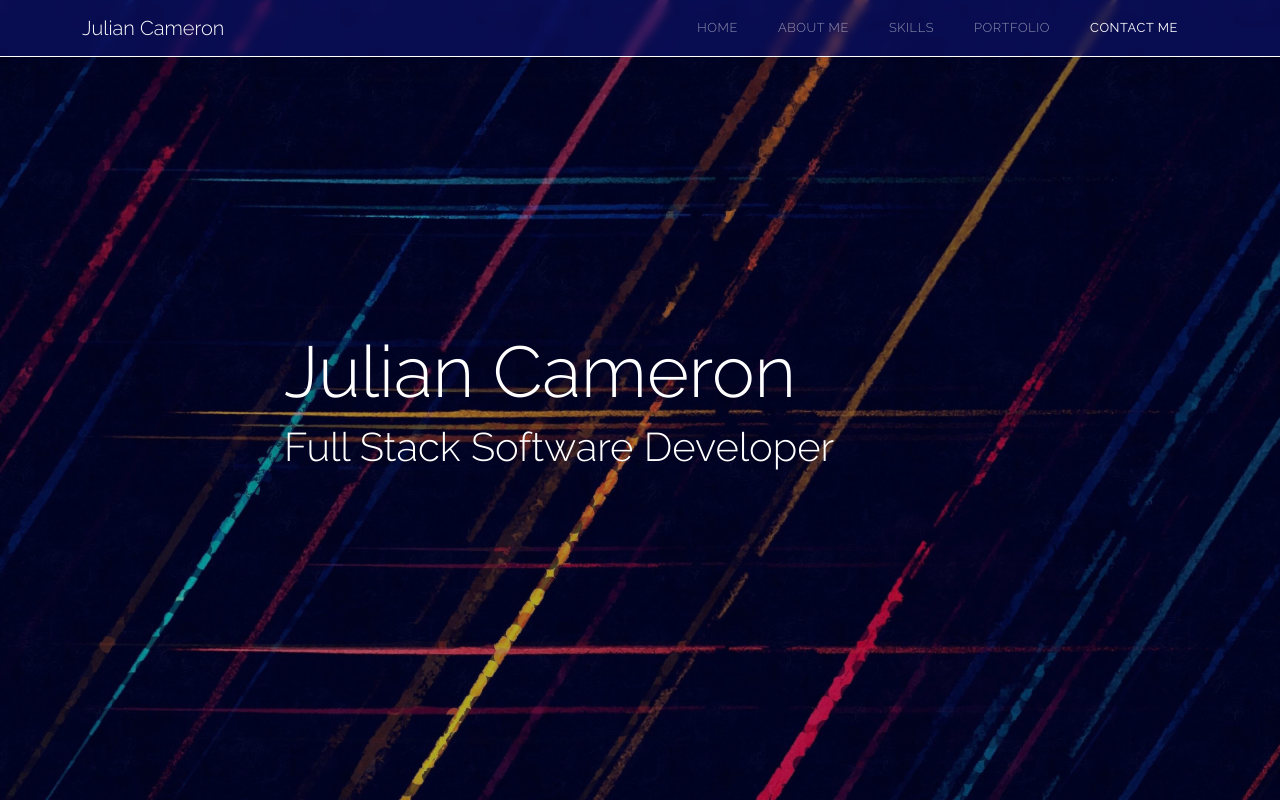
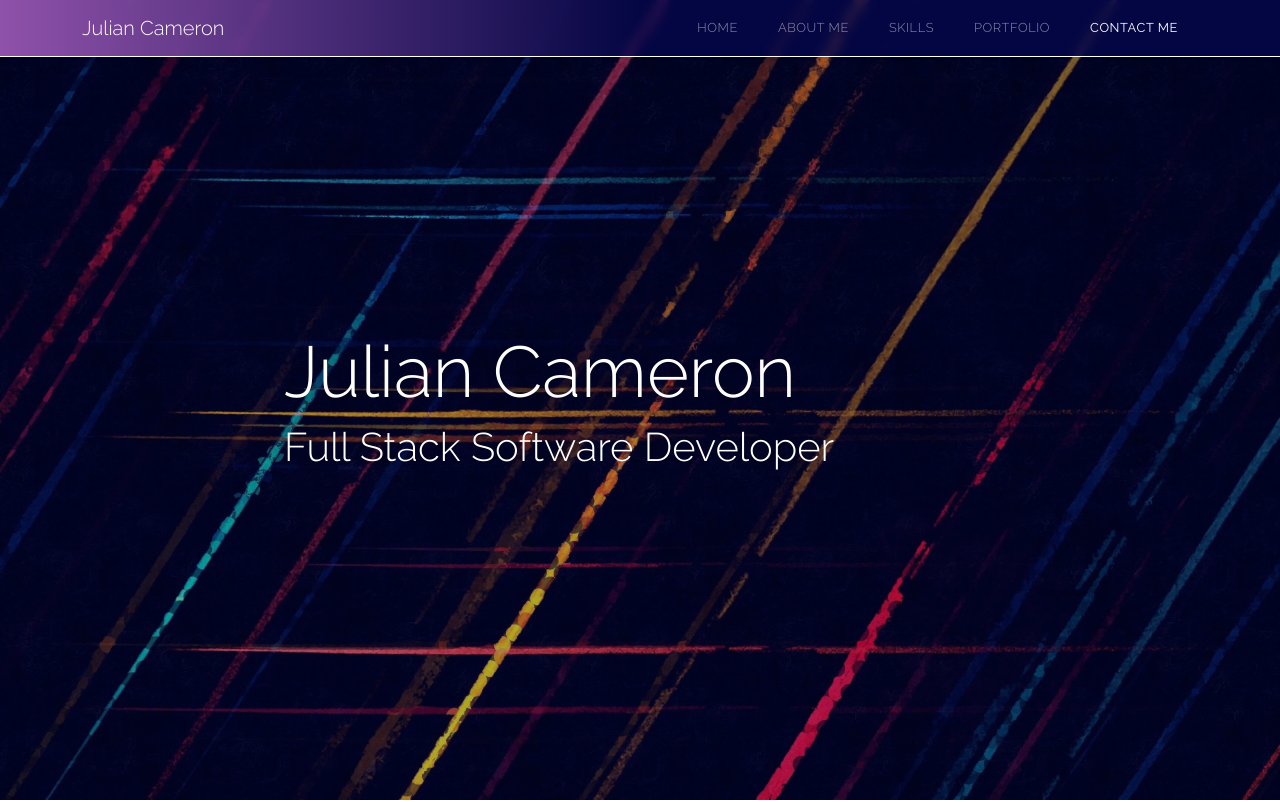
Before and after one commit to juliancameron79/JULIANCAMERON, a React (Create React App) app: page / in a window 1280 px wide. Shown: the top 802 px of the page. Built offline with nearby package versions, Linux system fonts and the light colour scheme.

Commit message:
Updated navbar colour palette

```diff
--- a/src/App.css
+++ b/src/App.css
@@ -5,9 +5,10 @@
   --primary-white-50: rgba(255, 255, 255, 0.55);
   --primary-dark-grey: #666666;
   --primary-orange: #f9ab00;
-  --primary-navbar: rgba(18, 23, 133, 0.48);
+  --primary-navbar-blue: hsla(238, 88%, 16%, 0.78);
+  --primary-navbar-purple: hsl(283, 39%, 53%, 0.92);
   --primary-grey: rgba(131, 131, 228, 0.02);
-  --primary-purple: rgb(155, 89, 182);
+  --primary-purple: hsl(283, 39%, 53%);
   --primary-blue: rgb(52, 152, 219);
   --primary-black: #000000;
   --primary-green: rgb(15, 152, 15);
@@ -17,7 +18,6 @@
   --primary-light: #f8f9fa;
   --primary-grey-transparent: rgba(71, 82, 93, 0.15);
 }
-
 body {
   font-family: "Raleway", sans-serif !important;
 }
@@ -43,13 +43,11 @@ body {
 .navbar-dark .navbar-toggler {
   border: 0;
 }
-.bg-dark-blur {
-  background-color: var(--primary-navbar) !important;
-  backdrop-filter: blur(5px) !important;
-}
 
 .navbar {
   border-bottom: 0.063rem solid var(--primary-white) !important;
+  background-image: linear-gradient(to right, var(--primary-navbar-purple), var(--primary-navbar-blue), var(--primary-navbar-blue));
+  backdrop-filter: blur(5px) !important;
 }
 
 /*-------- MENU LINKS --------*/
--- a/src/components/Navbar.js
+++ b/src/components/Navbar.js
@@ -6,7 +6,7 @@ import { faBars } from "@fortawesome/free-solid-svg-icons";
 
 const Navbar = () => {
   return (
-    <nav className="navbar navbar-expand-lg navbar-dark bg-dark-blur fixed-top" id="navbar-example2" aria-label="Eighth navbar example">
+    <nav className="navbar navbar-expand-lg navbar-dark fixed-top" id="navbar-example2" aria-label="Eighth navbar example">
       <div className="container">
         <Link to="home" className="navbar-brand d-none d-sm-block" href="#">
           Julian Cameron
```
